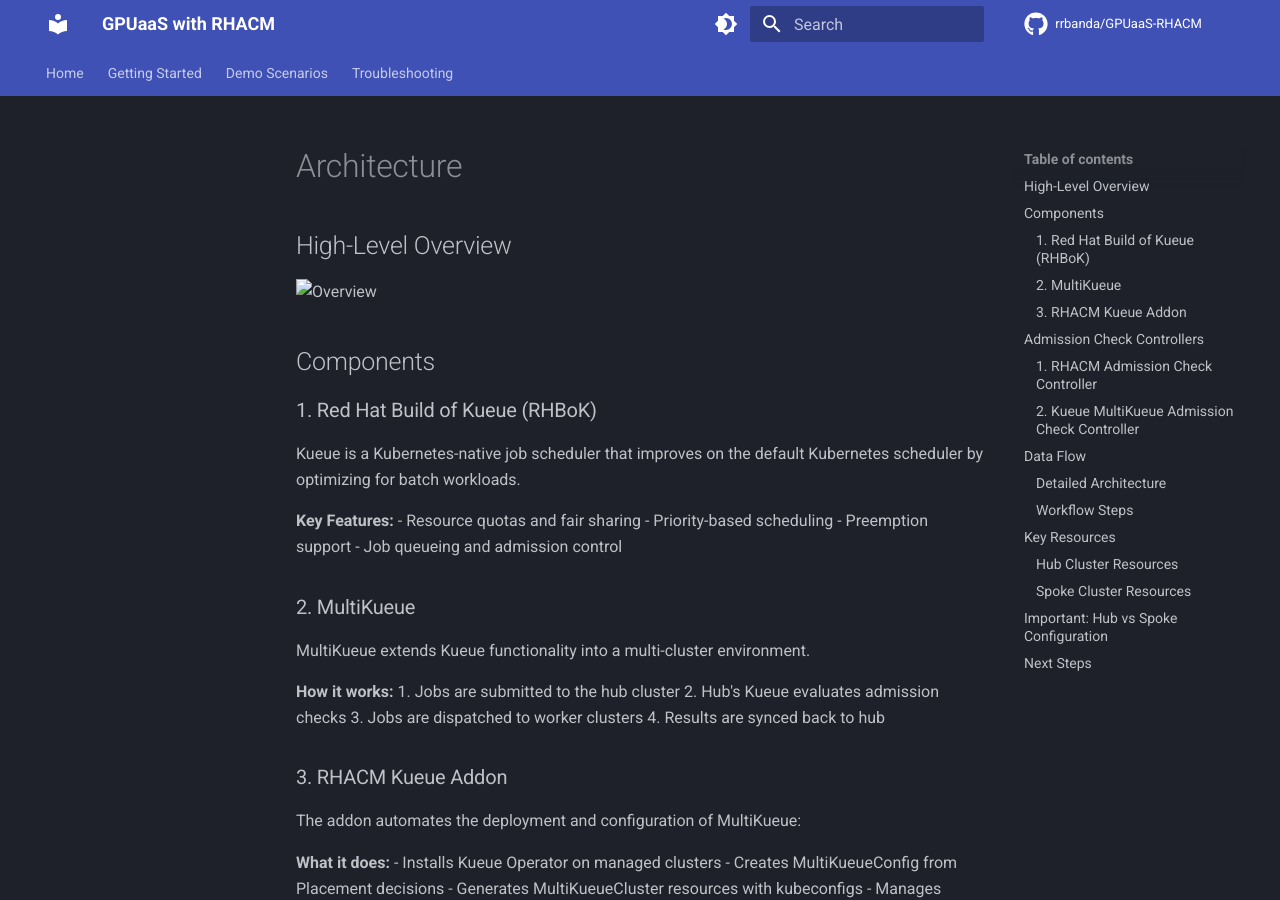
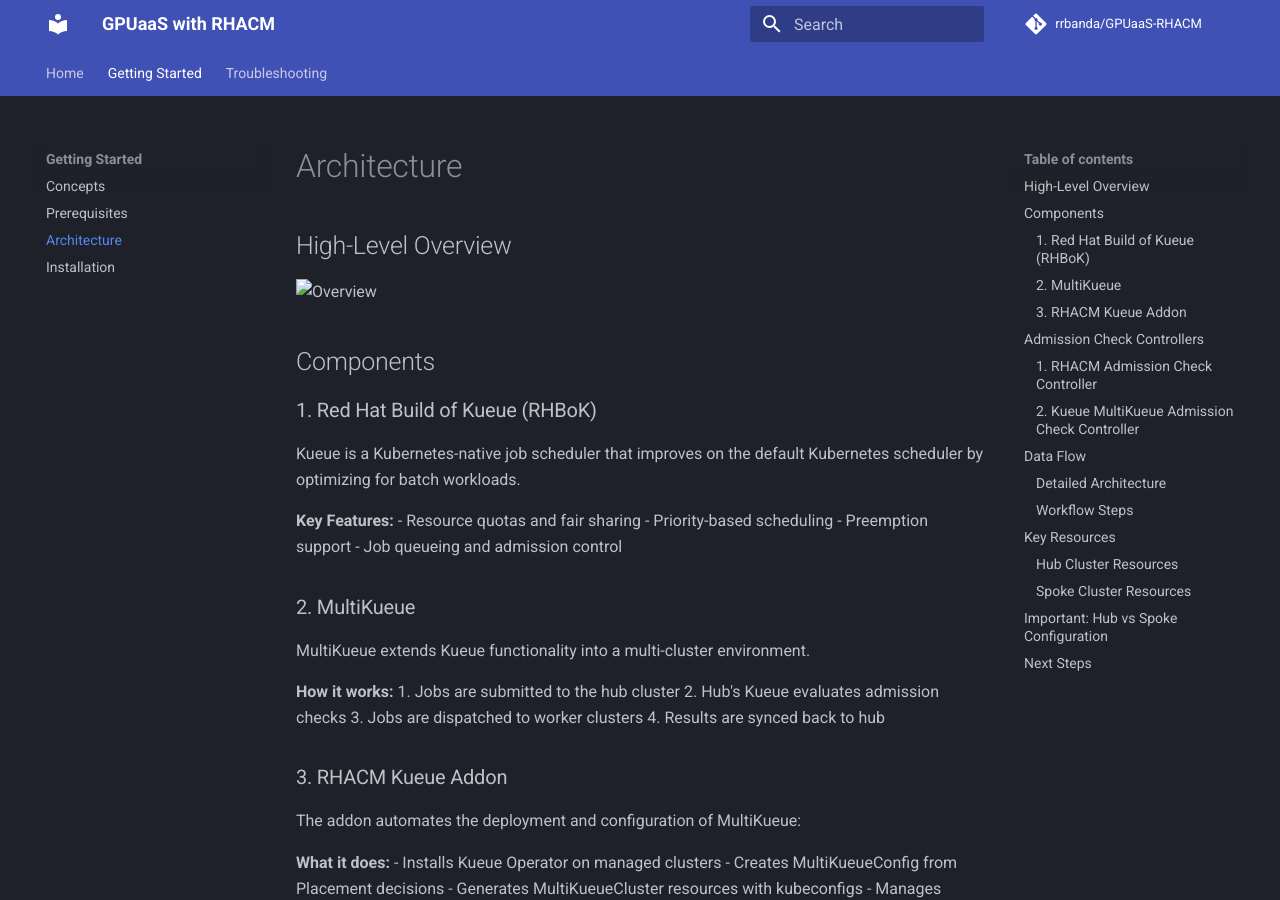
Before and after one commit to rrbanda/GPUaaS-RHACM, an MkDocs documentation site: the page built from docs/01-architecture.md, in a window 1280 px wide and 900 px high. Built offline with MkDocs 1.6.1 and Material for MkDocs 9.7.7, drawn with Linux system fonts in a browser that asks for light colours; comment, search, counter and statistics services are not loaded.

Commit message:
Fix: move index.md to docs folder

```diff
--- a/mkdocs.yml
+++ b/mkdocs.yml
@@ -1,8 +1,10 @@
 site_name: GPUaaS with RHACM
-site_description: GPU-as-a-Service using MultiKueue and RHACM for Kubernetes-native Job Queueing at Scale
+site_description: GPU-as-a-Service using MultiKueue and RHACM
 site_url: https://rrbanda.github.io/GPUaaS-RHACM
 repo_url: https://github.com/rrbanda/GPUaaS-RHACM
 repo_name: rrbanda/GPUaaS-RHACM
+
+docs_dir: docs
 
 theme:
   name: material
@@ -10,66 +12,30 @@
     - scheme: slate
       primary: indigo
       accent: cyan
-      toggle:
-        icon: material/brightness-4
-        name: Switch to light mode
-    - scheme: default
-      primary: indigo
-      accent: cyan
-      toggle:
-        icon: material/brightness-7
-        name: Switch to dark mode
   features:
     - navigation.instant
-    - navigation.tracking
     - navigation.tabs
     - navigation.sections
-    - navigation.expand
     - navigation.top
     - search.suggest
-    - search.highlight
     - content.code.copy
-    - content.tabs.link
-  icon:
-    repo: fontawesome/brands/github
 
 plugins:
   - search
-  - mermaid2
 
 markdown_extensions:
-  - pymdownx.highlight:
-      anchor_linenums: true
-  - pymdownx.superfences:
-      custom_fences:
-        - name: mermaid
-          class: mermaid
-          format: !!python/name:pymdownx.superfences.fence_code_format
-  - pymdownx.tabbed:
-      alternate_style: true
-  - pymdownx.details
+  - pymdownx.highlight
+  - pymdownx.superfences
   - admonition
   - tables
-  - attr_list
-  - md_in_html
   - toc:
       permalink: true
 
 nav:
   - Home: index.md
   - Getting Started:
-    - Concepts: docs/concepts.md
-    - Prerequisites: docs/00-prerequisites.md
-    - Architecture: docs/01-architecture.md
-    - Installation: docs/02-installation.md
-  - Demo Scenarios:
-    - Overview: scenarios/index.md
-    - "1. Basic MultiKueue": scenarios/scenario1-basic/README.md
-    - "2. Label-Based Selection": scenarios/scenario2-label-based/README.md
-    - "3. Dynamic Score-Based": scenarios/scenario3-dynamic-score/README.md
-  - Troubleshooting: docs/99-troubleshooting.md
-
-extra:
-  social:
-    - icon: fontawesome/brands/github
-      link: https://github.com/rrbanda/GPUaaS-RHACM
+    - Concepts: concepts.md
+    - Prerequisites: 00-prerequisites.md
+    - Architecture: 01-architecture.md
+    - Installation: 02-installation.md
+  - Troubleshooting: 99-troubleshooting.md
```
Also changed, not shown: docs/index.md (renamed from index.md).
